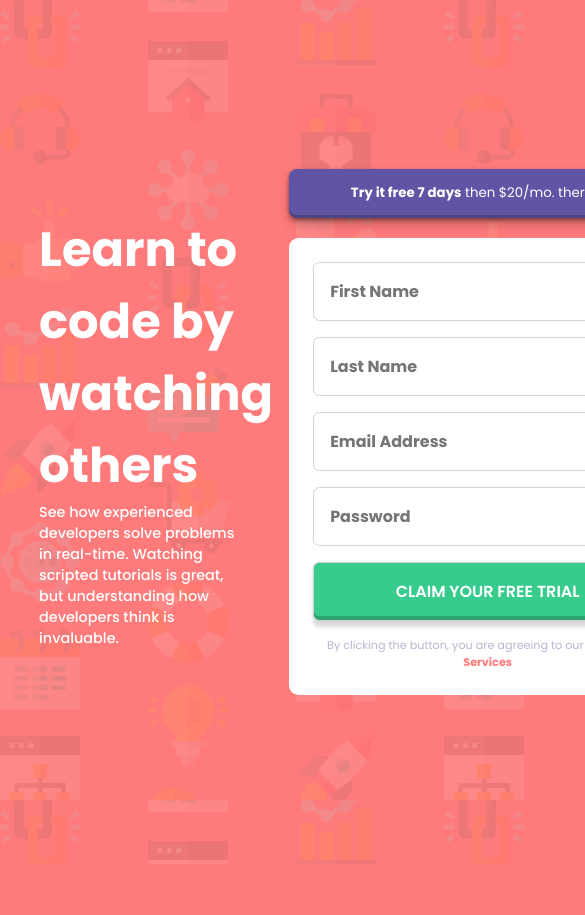
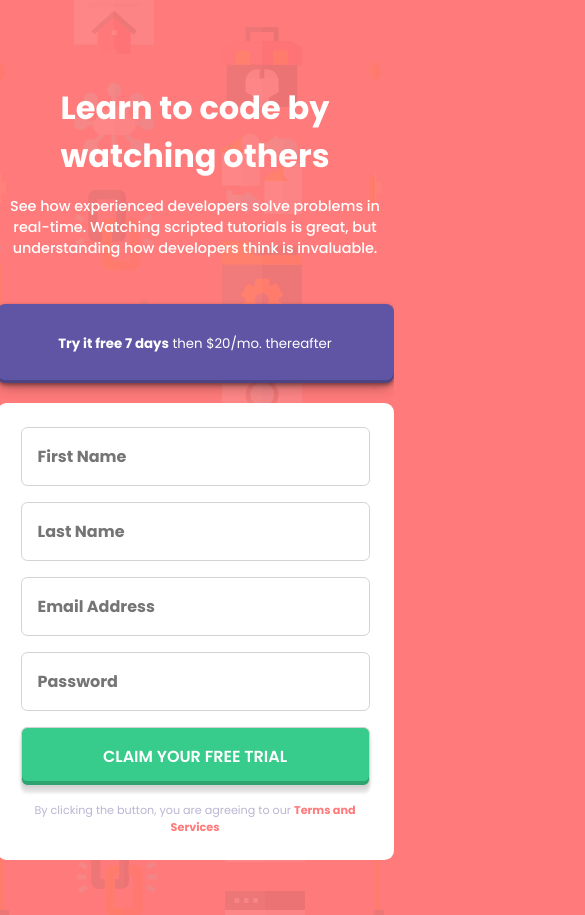
Before and after one commit to JulienLach/component-with-sign-up-form, a plain HTML site: page index.html in a window 390 px wide. Shown: the top 915 px of the page, 585 px wide, since content can reach past the window. Before the commit the page ends 864 px from the top, so only its background shows below. Drawn offline with Linux system fonts and the light colour scheme.

Commit message:
front ok

```diff
--- a/style.css
+++ b/style.css
@@ -15,7 +15,7 @@ body {
     grid-template-columns: 1fr 1fr;
     width: 80%;
     margin: 20vh auto;
-    gap: 1em;
+    gap: 2em;
     align-items: center;
 }
 
@@ -30,7 +30,6 @@ body {
 }
 
 .header-content p {
-    width: 85%;
     font-size: 0.9em;
     font-weight: 500;
 }
@@ -69,6 +68,7 @@ form input {
 }
 
 .submit-btn {
+    cursor: pointer;
     text-transform: uppercase;
     color: #FFF;
     font-weight: 600;
@@ -88,3 +88,41 @@ form p span {
     font-weight: bold;
     color: hsl(0, 100%, 74%);
 }
+
+
+
+@media (max-width: 960px) {
+
+    body {
+        background-image: url(images/bg-intro-mobile.png);
+    }
+
+    .main {
+        display: grid;
+        grid-template-columns: 1fr;
+        width: 85%;
+        margin-top: 10vh;
+        justify-content: center;
+        gap: 1em;
+        align-items: center;
+    }
+
+    .header {
+        text-align: center;
+    }
+
+    .header-content h1 {
+        font-size: 2em;
+        margin-bottom: 0.5em;
+    }
+
+    .header-content p {
+        margin-bottom: 2em;
+    }
+
+
+    .try-btn {
+        padding: 2.2em 3em;
+    }
+
+}
```
